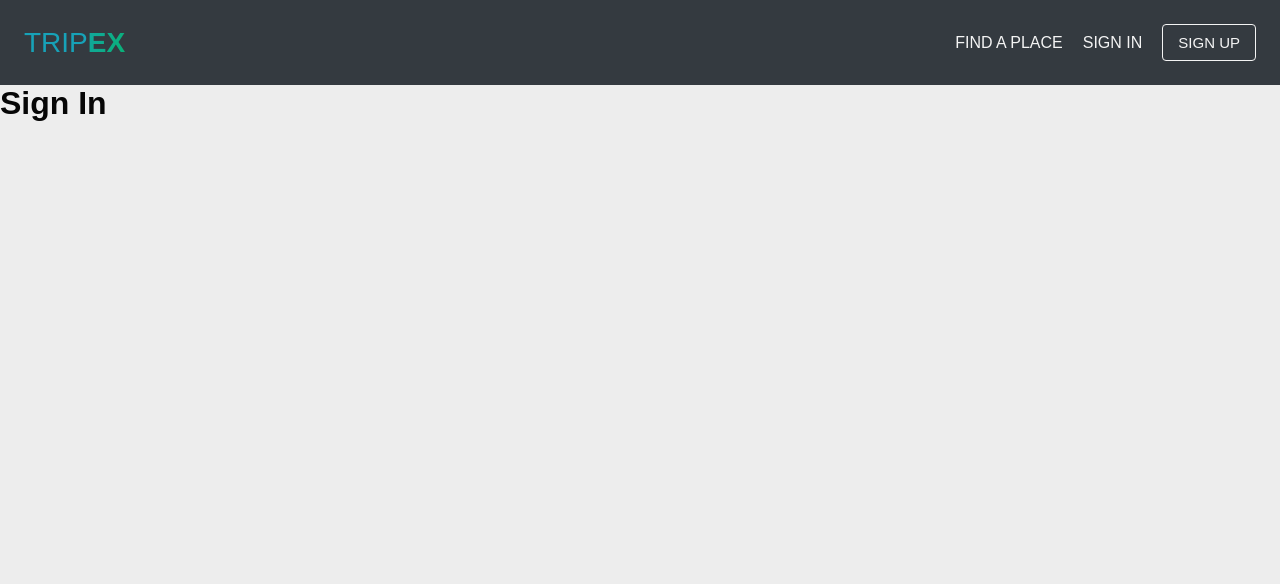
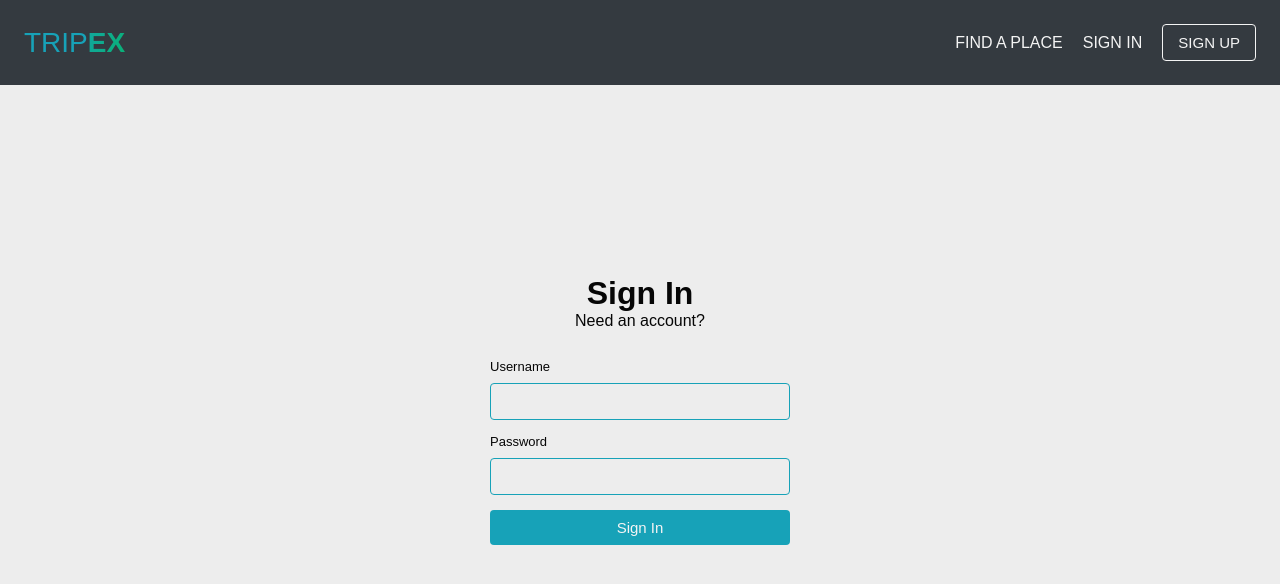
Before and after one commit to LuizFerK/TripEx, a Next.js app in the folder web/: page /signin in a window 1280 px wide. Shown: the top 584 px of the page. Built offline with nearby package versions, Linux system fonts and the light colour scheme.

Commit message:
feat: SignIn page

```diff
--- a/web/src/pages/signin.tsx
+++ b/web/src/pages/signin.tsx
@@ -1,3 +1,34 @@
+import Link from "next/link"
+
+import {
+  Container,
+  Content,
+  Fieldset,
+  Label,
+  Input,
+  Button
+} from "../styles/pages/signin"
+
 export default function SignIn() {
-  return <h1>Sign In</h1>
+  return (
+    <Container>
+      <Content>
+        <h1>Sign In</h1>
+        <Link href="/signup">
+          <a>Need an account?</a>
+        </Link>
+        <form>
+          <Fieldset>
+            <Label htmlFor="username">Username</Label>
+            <Input id="username" />
+          </Fieldset>
+          <Fieldset>
+            <Label htmlFor="password">Password</Label>
+            <Input id="password" />
+          </Fieldset>
+          <Button>Sign In</Button>
+        </form>
+      </Content>
+    </Container>
+  )
 }
--- /dev/null
+++ b/web/src/styles/pages/signin.ts
@@ -0,0 +1,67 @@
+import { styled } from "../../../stitches.config"
+
+export const Container = styled("div", {
+  display: "grid",
+  placeItems: "center",
+  height: "calc(100vh - 150px)"
+})
+
+export const Content = styled("div", {
+  width: 300,
+  display: "flex",
+  flexDirection: "column",
+  alignItems: "center",
+  form: {
+    width: "100%",
+    marginTop: 30
+  }
+})
+
+export const Fieldset = styled("fieldset", {
+  all: "unset",
+  marginBottom: 15,
+  width: "100%",
+  display: "flex",
+  flexDirection: "column",
+  justifyContent: "flex-start"
+})
+
+export const Label = styled("label", {
+  fontSize: 13,
+  lineHeight: 1,
+  marginBottom: 10,
+  color: "$black",
+  display: "block"
+})
+
+export const Input = styled("input", {
+  all: "unset",
+  flex: "1 0 auto",
+  borderRadius: 4,
+  padding: "0 10px",
+  fontSize: 15,
+  lineHeight: 1,
+  color: "$black",
+  border: "1px solid $secondary",
+  boxShadow: `0 0 0 1px ${"$secondary"}`,
+  height: 35,
+  "&:focus": { boxShadow: `0 0 0 2px ${"$secondary"}` }
+})
+
+export const Button = styled("button", {
+  all: "unset",
+  textAlign: "center",
+  width: "100%",
+  alignItems: "center",
+  borderRadius: 4,
+  fontSize: 15,
+  height: 35,
+  backgroundColor: "$secondary",
+  color: "$white",
+  cursor: "pointer",
+  transition: "0.2s",
+
+  "&:hover": {
+    backgroundColor: "$primary"
+  }
+})
```
